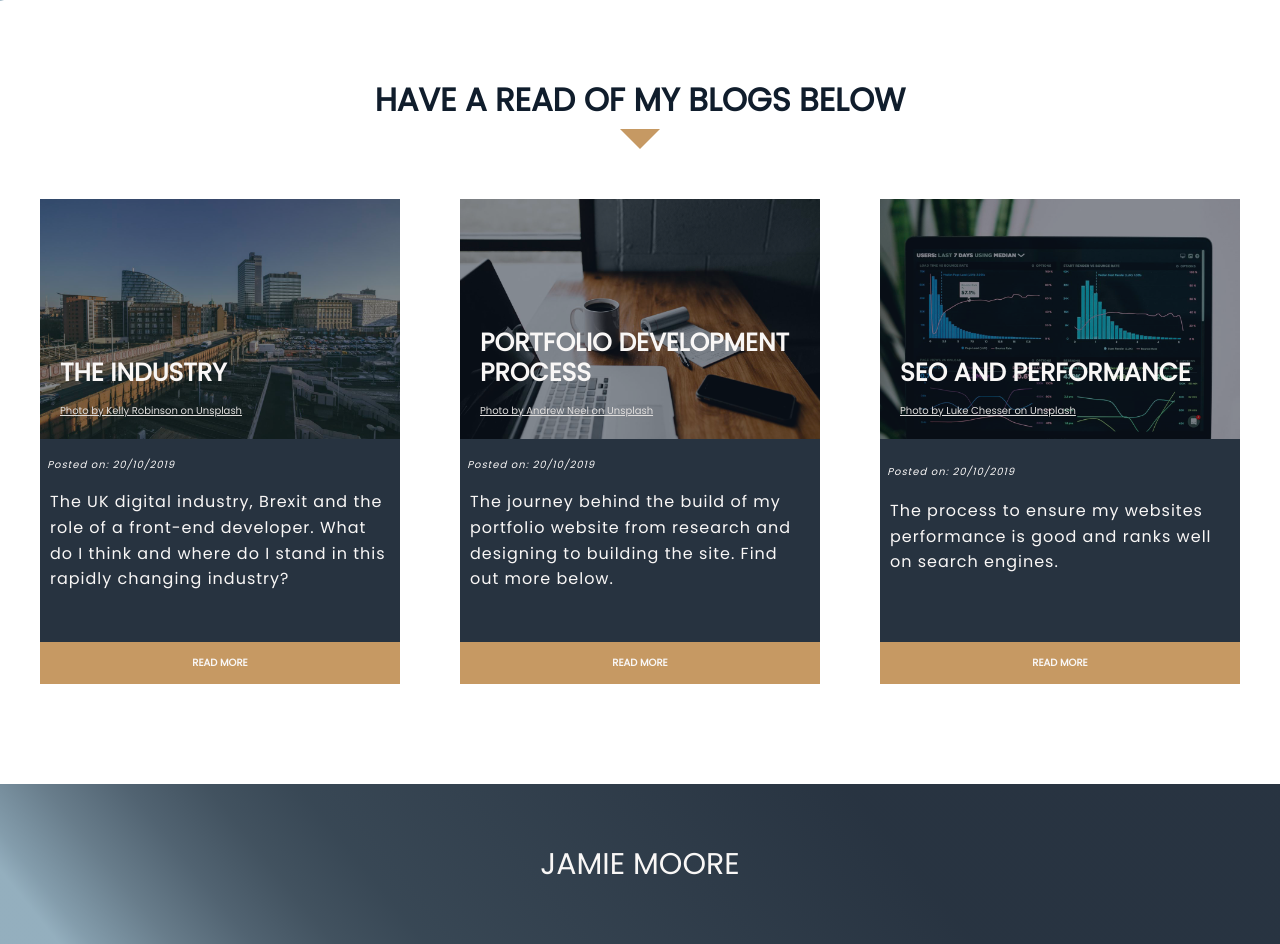
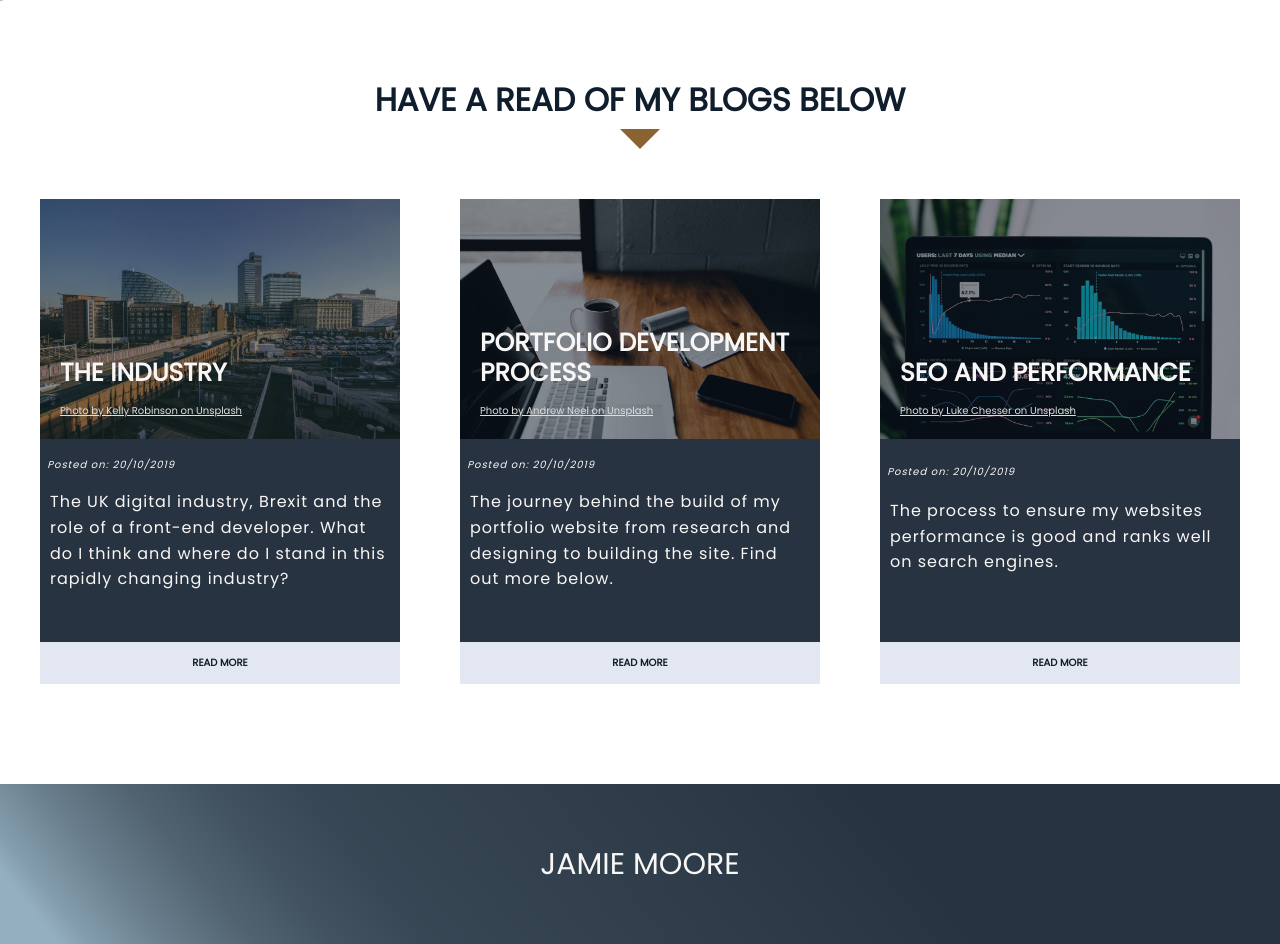
Before and after one commit to JamieMoore1994/jamie-portfolio, a PHP site: page /blog.html in a window 1280 px wide. Shown: the part 479-1423 px from the top of the page. Run offline with PHP 8.4, Linux system fonts and the light colour scheme; some libraries are stand-ins or nearby versions.

Commit message:
Making changes to button colours
Was accessibility issues with the colour contrasts. Updated and tweaked some colours.

```diff
--- a/css/main.css
+++ b/css/main.css
@@ -28,8 +28,14 @@ body {
     --color-grey-dark: #595959;
 
     /* Complimentary Colours */
-    --color-gold-primary: #c69963;
-    --color-gold-darker: #8a6b45;
+    --color-gold-primary: #8A6333;
+    --color-gold-darker: #73532B;
+
+    --color-button-background: #8A6333;
+    --color-button-text: #ffffff;
+
+    --color-blog-buttons: #e3e7f1;
+    --color-button-hover: #C6CEE2;
 }
 
 img {
@@ -89,11 +95,12 @@ img {
     border-radius: 100px;
     text-decoration: none;
     text-transform: uppercase;
-    background-color: var(--color-gold-primary);
-    color: var(--color-grey-light);
+    background-color: var(--color-button-background);
+    color: var(--color-button-text);
     padding: 1.3rem 2rem;
     cursor: pointer;
     font-weight: 700;
+    transition: all 200ms ease-in;
 }
 
 .btn:hover,
@@ -868,6 +875,8 @@ img {
 }
 
 .blogs__btn {
+    background-color: var(--color-blog-buttons);
+    color: var(--color-primary);
     grid-column: 1 / span 2;
     width: 100%;
     text-align: center;
@@ -878,6 +887,7 @@ img {
 
 .blogs__btn:hover,
 .blogs__btn:focus {
+    background-color: var(--color-button-hover);
     transform: unset;
 }
 
```
